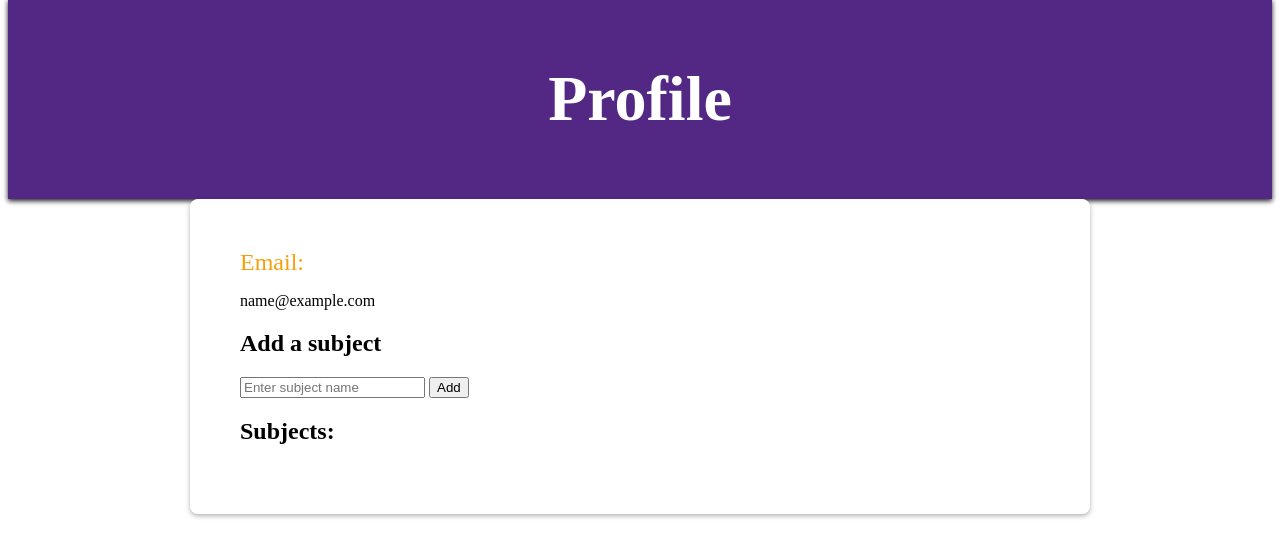
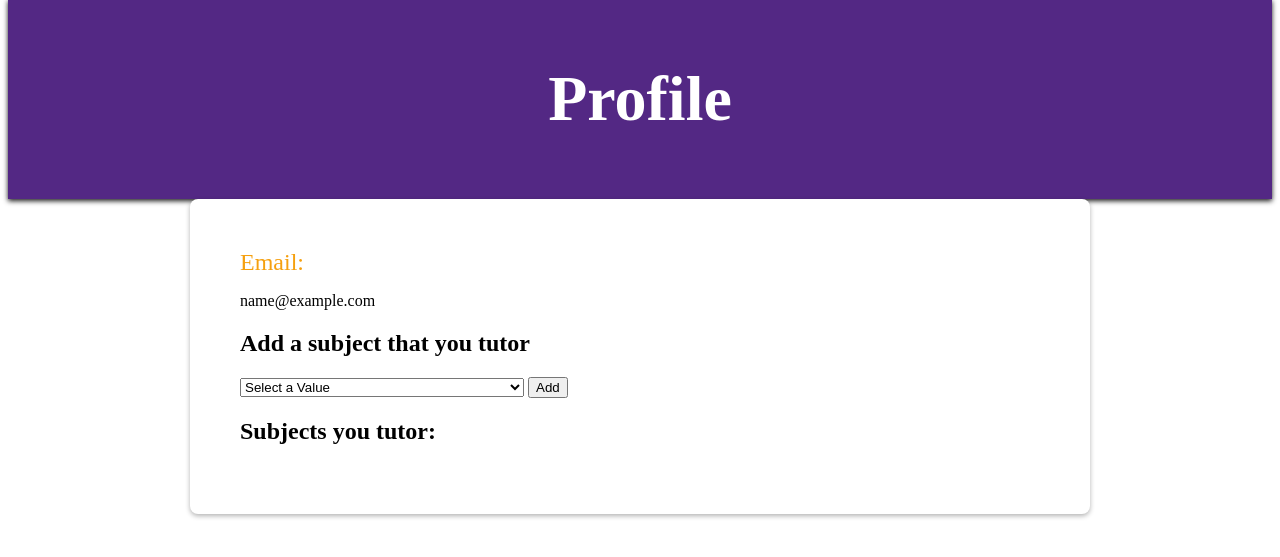
Before and after one commit to CS322-SP23/SMC-Overflow, a Flask app: page /add_subject in a window 1280 px wide. Shown: the part 56-613 px from the top of the page. Run offline with Flask 3, Linux system fonts and the light colour scheme; the visitor is signed in with stand-in values (Sample User, id 1); data that the repository does not hold is empty.

Commit message:
made drop down menu for tutor subjects in profile

```diff
--- a/website/templates/profile_page.html
+++ b/website/templates/profile_page.html
@@ -100,12 +100,63 @@
 					<label for="username">Email:</label>
 					<p>{{ current_user.email }}</p>
 				</div>
-				<h2>Add a subject</h2>
-				<form method="POST" action="/add_subject">
-					<input type="text" name="subject" placeholder="Enter subject name" required>
+				<h2>Add a subject that you tutor</h2>
+					<form method="POST" action="/add_subject">
+					<select name="subject" required>
+					<option value="select-value" selected disabled>Select a Value</option>
+					<option value="Africana Studies">Africana Studies</option>
+					<option value="American Studies">American Studies</option>
+					<option value="Anthropology and Sociology">Anthropology and Sociology</option>
+					<option value="Art and Art History">Art and Art History</option>
+					<option value="Arts Administration">Arts Administration</option>
+					<option value="Asian Studies">Asian Studies</option>
+					<option value="Astronomy">Astronomy</option>
+					<option value="Biochemistry">Biochemistry</option>
+					<option value="Biology">Biology</option>
+					<option value="Business and Management">Business and Management</option>
+					<option value="Chemistry">Chemistry</option>
+					<option value="Chinese">Chinese</option>
+					<option value="Classics and Ancient Mediterranean Studies">Classics and Ancient Mediterranean Studies</option>
+					<option value="Computer Science">Computer Science</option>
+					<option value="Dance">Dance</option>
+					<option value="Data Science">Data Science</option>
+					<option value="Earth Science">Earth Science</option>
+					<option value="Economics">Economics</option>
+					<option value="Educational Studies">Educational Studies</option>
+					<option value="Engineering">Engineering</option>
+					<option value="English">English</option>
+					<option value="Environmental Studies">Environmental Studies</option>
+					<option value="Film Studies">Film Studies</option>
+					<option value="French">French</option>
+					<option value="Gender and Women's Studies">Gender and Women's Studies</option>
+					<option value="German">German</option>
+					<option value="Health Studies">Health Studies</option>
+					<option value="History">History</option>
+					<option value="Interdisciplinary Studies">Interdisciplinary Studies</option>
+					<option value="International Relations">International Relations</option>
+					<option value="International Studies">International Studies</option>
+					<option value="Japanese">Japanese</option>
+					<option value="Journalism">Journalism</option>
+					<option value="Latin American Studies">Latin American Studies</option>
+					<option value="Law">Law</option>
+					<option value="Mathematics">Mathematics</option>
+					<option value="Medicine">Medicine</option>
+					<option value="Modern Languages">Modern Languages</option>
+					<option value="Music">Music</option>
+					<option value="Neuroscience">Neuroscience</option>
+					<option value="Nursing">Nursing</option>
+					<option value="Occupational Therapy">Occupational Therapy</option>
+					<option value="Optometry">Optometry</option>
+					<option value="Peace and Justice">Peace and Justice</option>
+					<option value="Philosophy">Philosophy</option>
+					<option value="Physics">Physics</option>
+					<option value="Political Science">Political Science</option>
+					<option value="Psychology">Psychology</option>
+					<option value="Theatre">Theatre</option>
+					</select>
 					<button type="submit">Add</button>
-				</form>
-				<h2>Subjects:</h2>
+					</form>
+				<h2>Subjects you tutor:</h2>
 				<!-- {% if subjects %}
 				<ul>
 					{% for subject in subjects %}
```
